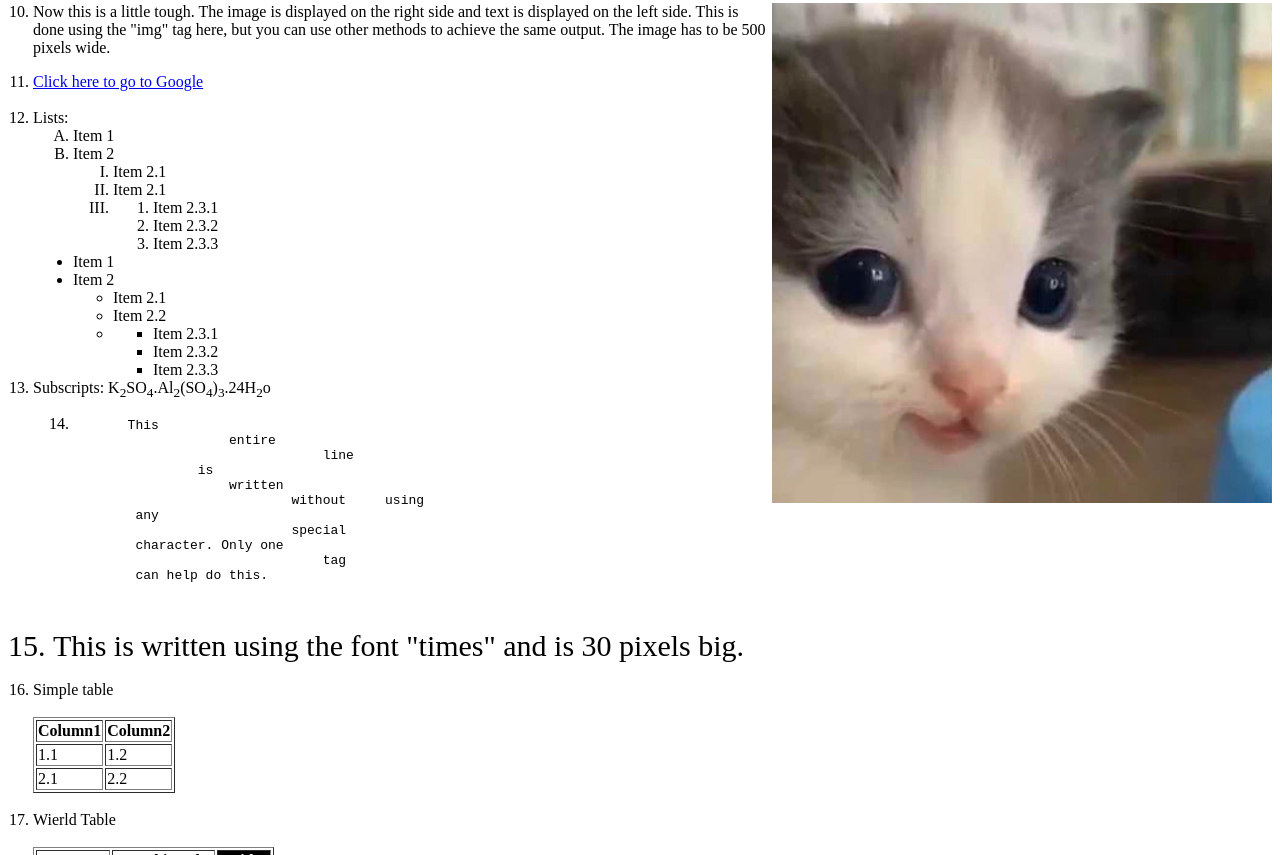
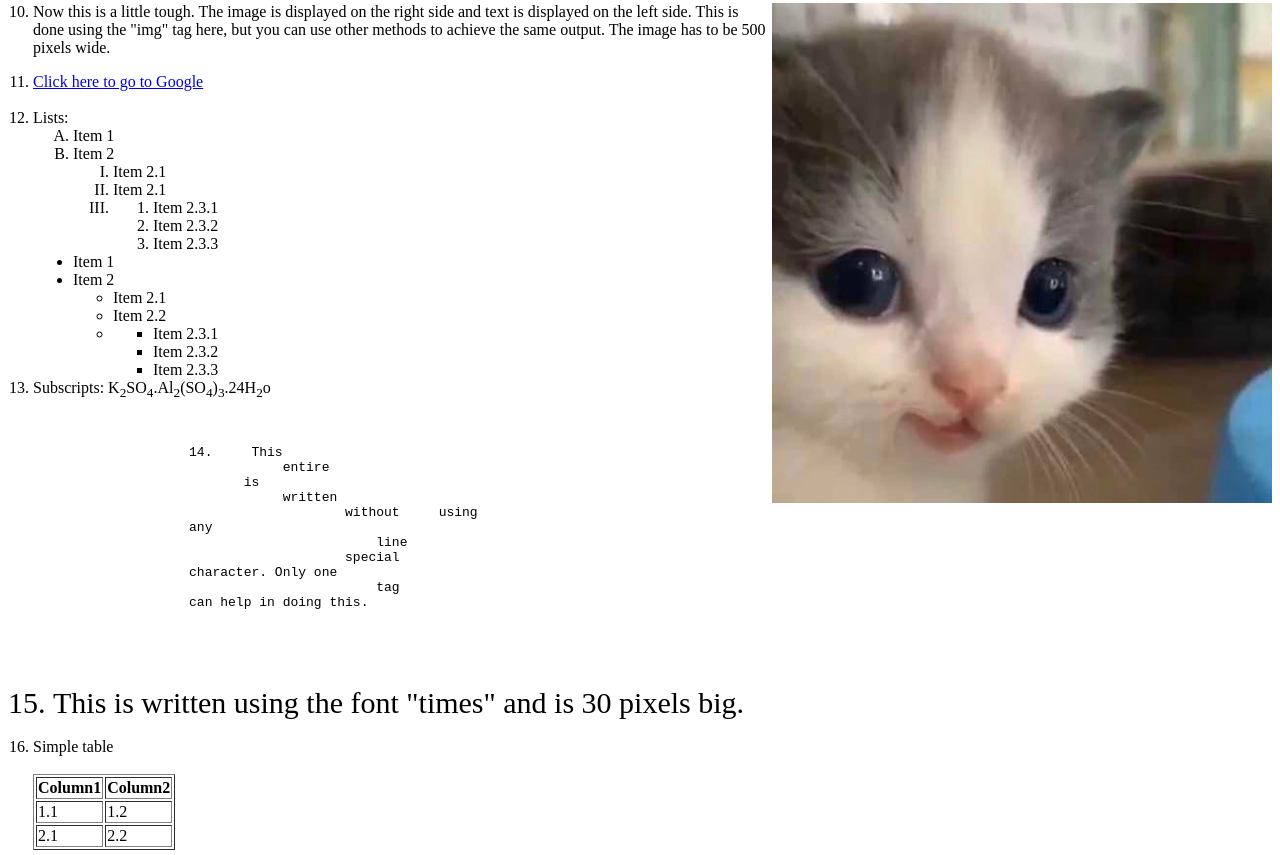
Before and after one commit to CS6-201-ISS-S23/tutorial-2-Dileepadari, a plain HTML site: page submission/index.html in a window 1280 px wide. Shown: the part 340-1195 px from the top of the page. Drawn offline with Linux system fonts and the light colour scheme.

Commit message:
updated index again tested

```diff
--- a/submission/index.html
+++ b/submission/index.html
@@ -62,18 +62,22 @@
 
         </li>
         <li>Subscripts: K<sub>2</sub>SO<sub>4</sub>.Al<sub>2</sub>(SO<sub>4</sub>)<sub>3</sub>.24H<sub>2</sub>o</li>
-        <li style="margin-left: 40px;"><pre>       This
+
+        <pre>
+            <li style="list-style: none;">
+	            14.     This
                                 entire
-                                line
                            is
                                 written
                                         without     using
                     any
+                                            line
                                         special
                     character. Only one
                                             tag
-        can help do this.
-        </pre></li>
+                    can help in doing this.
+                    </li>
+        </pre>
         <br>
         <li style="font-size: 30px;font-family: 'Times New Roman', Times;margin-left: 20px;">This is written using the font "times" and is 30 pixels big.</li>
         <br>
```
Lines whose indentation alone changed are shown as unchanged.
